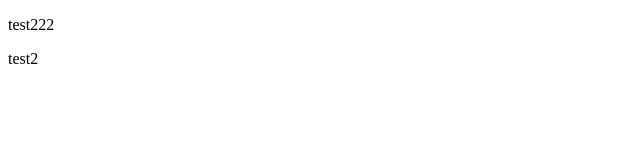
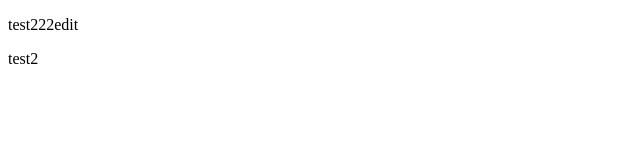
Before and after one commit to Paulinus3/Paulinus3.github.io, a plain HTML site: page nowyfoler/index.html in a window 1280 px wide. Shown: the full height of the page, 0-640 px from the left. Drawn offline with Linux system fonts and the light colour scheme.

Commit message:
Update index.html

```diff
--- a/nowyfoler/index.html
+++ b/nowyfoler/index.html
@@ -7,7 +7,7 @@
     <title>Document</title>
 </head>
 <body>
-    <p>test222</p>
+    <p>test222edit</p>
     <p>test2</p>
 </body>
 </html>
```
